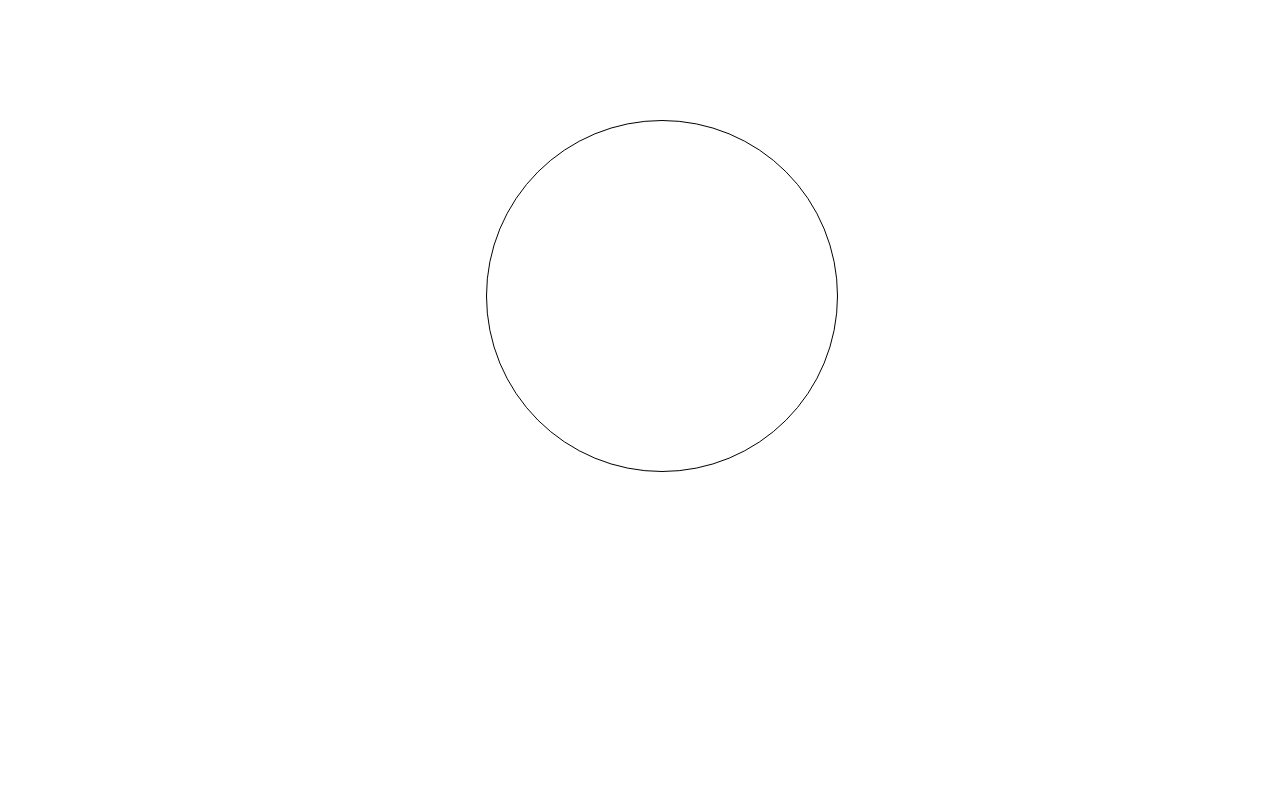
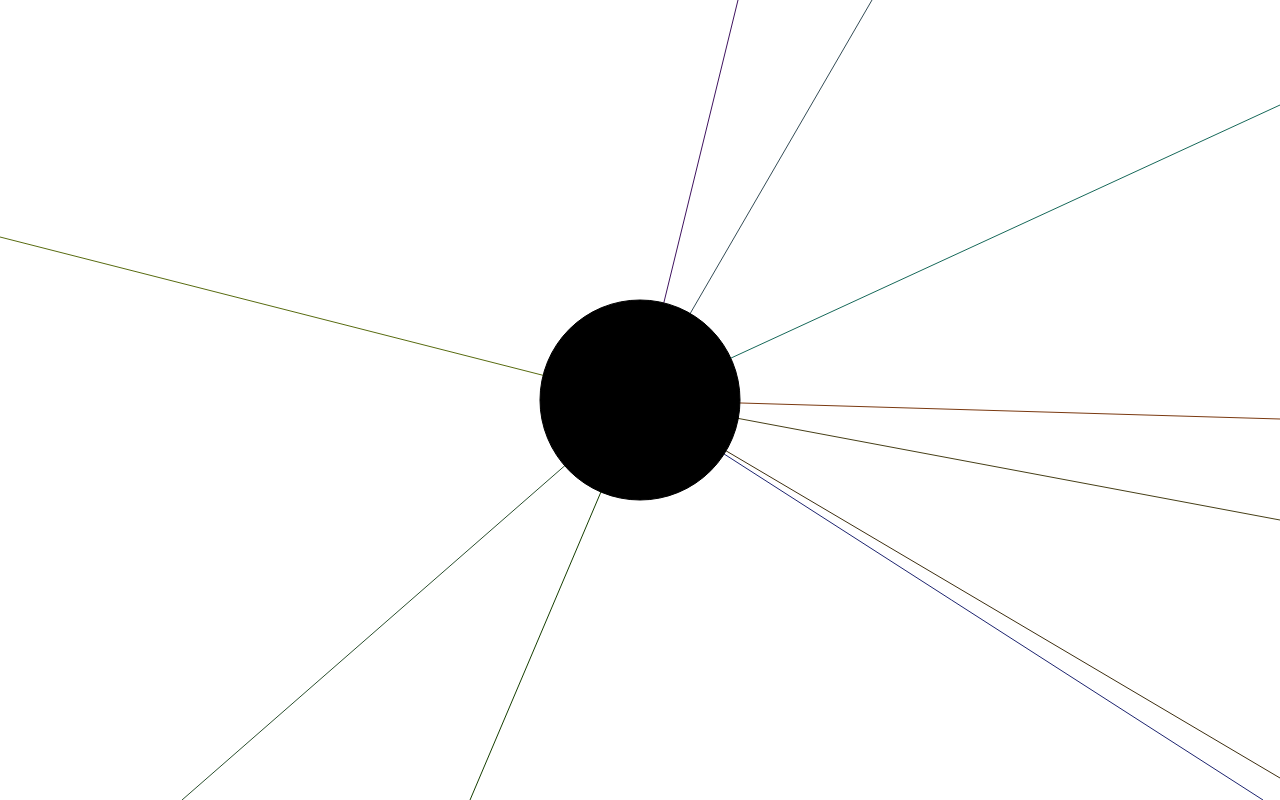
Before and after one commit to japhethbalane/defuse, a plain HTML site: page index.html in a window 1280 px wide. Drawn offline with Linux system fonts and the light colour scheme.

Commit message:
Timer circle added; wire lines added;

```diff
--- a/index.html
+++ b/index.html
@@ -6,7 +6,6 @@
 	<link rel="stylesheet" type="text/css" href="style.css">
 </head>
 <body>
-	<div class="timer"></div>
 	<canvas id="bomb"></canvas>
 	<script type="text/javascript" src="script.js"></script>
 </body>
--- a/script.js
+++ b/script.js
@@ -3,3 +3,113 @@ var context = canvas.getContext("2d");
 
 canvas.width = window.innerWidth;
 canvas.height = window.innerHeight;
+
+setInterval(world, 1000);
+
+var time = 1000;
+var BOMB = new Bomb(time);
+
+
+function clearCanvas() {
+	context.fillStyle = "#fff";
+	context.fillRect(0,0,canvas.width,canvas.height);
+}
+function color() {
+    var r = Math.random() * 255 >> 1;
+    var g = Math.random() * 255 >> 1;
+    var b = Math.random() * 255 >> 1;
+    return 'rgb('+r+','+g+','+b+')';
+}
+function randomBetween(min, max) {
+	return Math.floor(Math.random() * (max - min)) + min;
+}
+
+
+
+function world() {
+	clearCanvas();
+	BOMB.update().draw();
+}
+
+
+function Bomb(time) {
+	this.x = canvas.width/2;
+	this.y = canvas.height/2;
+	this.radius = 100;
+
+	this.time = time;
+	this.wireCount = time / 100;
+	this.wires = [];
+
+	this.generateWires = function() {
+		for (var i = 0; i < this.wireCount; i++) {
+			this.wires[i] = new Wire();
+		};
+	};
+	this.generateWires();
+
+	this.drawCircle = function() {
+		context.beginPath();
+		context.arc(this.x, this.y, this.radius, Math.PI * 2, false);
+		context.strokeStyle = 'black';
+		context.stroke();
+		context.fillStyle = 'black';
+		context.fill();
+	}
+
+	this.update = function() {
+
+		return this;
+	}
+
+	this.draw = function() {
+		for (var i = 0; i < this.wires.length; i++) {
+			this.wires[i].update().draw();
+		};
+		this.drawCircle()
+
+		return this;
+	}
+}
+
+function Wire(){
+	this.color = color();
+	this.x;
+	this.y;
+
+	this.generateXY = function() {
+		var a = randomBetween(0,4);
+		if (a == 0) {
+			this.x = randomBetween(0,canvas.width);
+			this.y = 0;
+		};
+		if (a == 1) {
+			this.x = canvas.width;
+			this.y = randomBetween(0,canvas.height);
+		};
+		if (a == 2) {
+			this.x = randomBetween(0,canvas.width);
+			this.y = canvas.height;
+		};
+		if (a == 3) {
+			this.x = 0;
+			this.y = randomBetween(0,canvas.height);
+		};
+	};
+	this.generateXY();
+
+	this.update = function() {
+
+		return this;
+	}
+
+	this.draw = function() {
+		context.beginPath();
+		context.strokeStyle = this.color;
+		context.moveTo(this.x, this.y);
+		context.lineTo(BOMB.x, BOMB.y);
+		context.stroke();
+
+		return this;
+	}
+}
--- a/style.css
+++ b/style.css
@@ -11,13 +11,3 @@ html, body {
 canvas {
 	display: block;
 }
-
-.timer {
-	height: 350px;
-	width: 350px;
-	border-radius: 50%;
-	border: 1px black solid;
-	position: absolute;
-	top: 15%;
-	left: 38%;
-}
```
